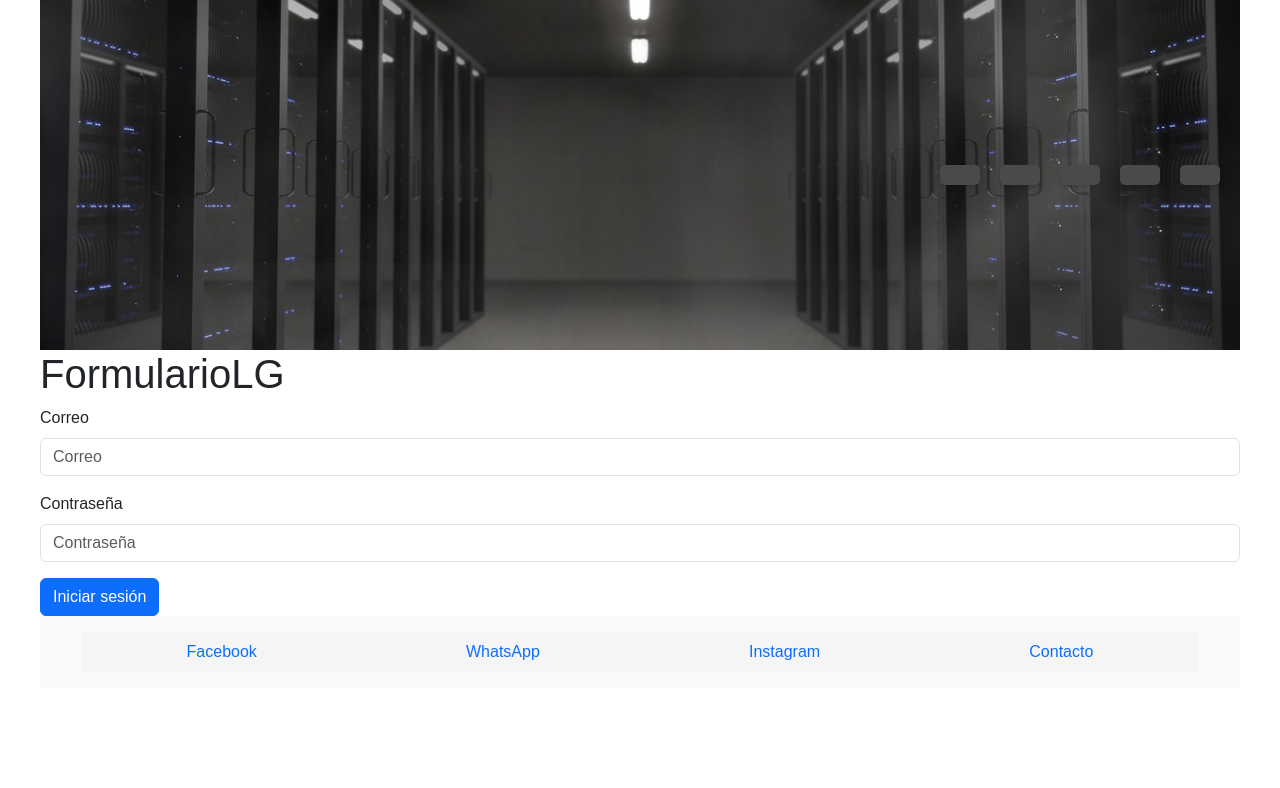
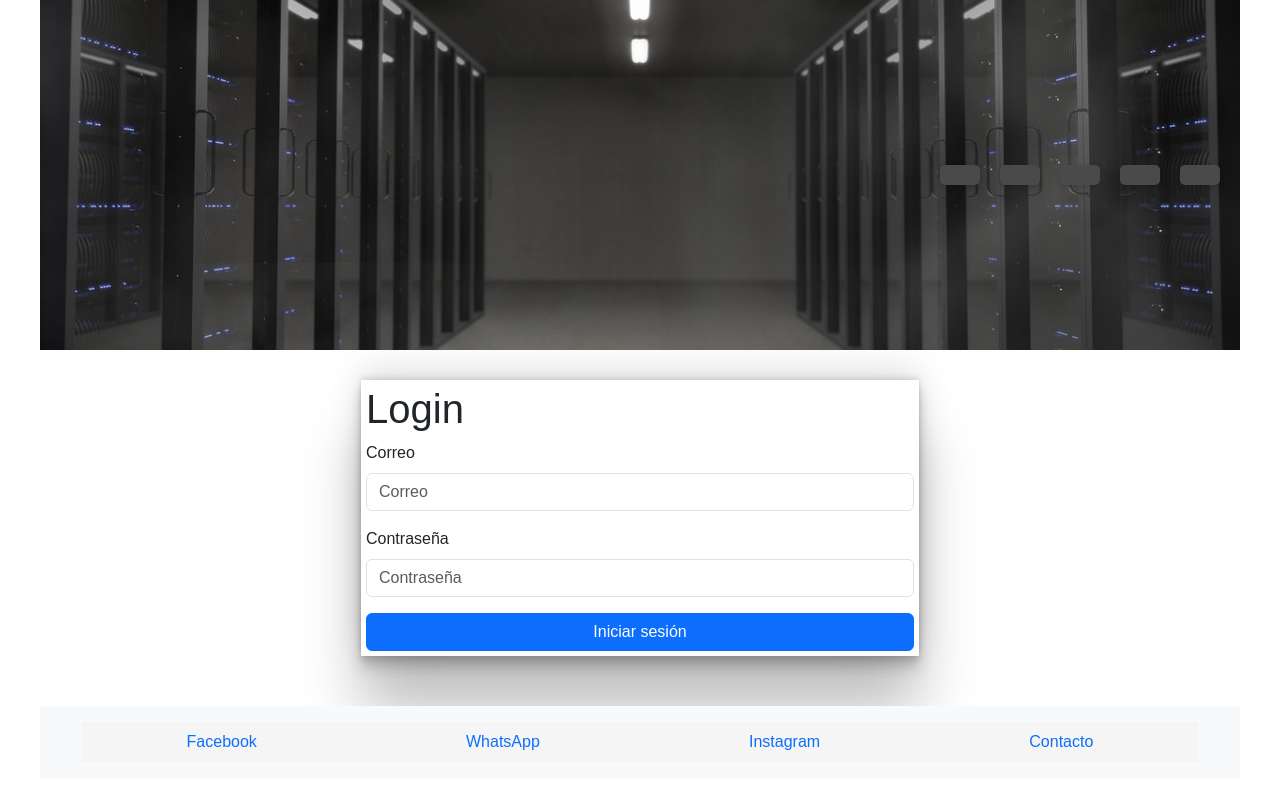
Before and after one commit to mdzp07/Proyecto-Final-FSJS, a React app: page /Login in a window 1280 px wide. Shown: the top 788 px of the page. Built offline with nearby package versions, Linux system fonts and the light colour scheme; no server answers; the HTML template or start-up script is replaced by a standard one.

Commit message:
se modifican vistas registro y login y se suman hover a las cartas

```diff
--- a/server.js
+++ b/server.js
@@ -104,14 +104,15 @@ app.post('/autenticar', async (req, res) => {
 
 app.post('/api/usuarios', async (req, res) => {
     try {
-        const { nombre, correo, clave } = req.body;
+        const { nombre, correo, clave, rol } = req.body; // Incluye el campo rol
         console.log(req.body);
-        const newUsuario = await createUsuario(nombre, correo, clave);
+        const newUsuario = await createUsuario(nombre, correo, clave, rol); // Pasa el rol a createUsuario
         res.json(newUsuario);
     } catch (err) {
         res.status(500).send(err.message);
     }
 });
+
 
 app.put('/api/usuarios/:id', async (req, res) => {
     try {
--- a/src/App.css
+++ b/src/App.css
@@ -115,6 +115,11 @@
   transition: all 0.3s ease;
 }
 
+.card:hover {
+  box-shadow: 0 2px 10px rgba(0, 0, 0, 0.25);
+  transform: scale(1.02);
+}
+
 
 .card-img-top{
   width: 100%;
@@ -210,3 +215,24 @@ justify-content: space-around;
   height: 100vh;
 
 }
+
+
+/*estilos formularios*/
+
+.contenedor-registro{
+  display: flex;
+  justify-content: space-between;
+  align-items: center;
+  margin-top: 50px;
+}
+
+.contenedor-formulario, .contenedor-formulariolg{
+  display: flex;
+  flex-direction: column;
+  width: 50%;
+  margin: 0 auto;
+  margin-top: 30px;
+  margin-bottom: 50px;
+  padding: 5px;
+  box-shadow: rgba(0, 0, 0, 0.25) 0px 54px 55px, rgba(0, 0, 0, 0.12) 0px -12px 30px, rgba(0, 0, 0, 0.12) 0px 4px 6px, rgba(0, 0, 0, 0.17) 0px 12px 13px, rgba(0, 0, 0, 0.09) 0px -3px 5px;
+}
--- a/src/App.jsx
+++ b/src/App.jsx
@@ -11,12 +11,10 @@ import Administrador from './components/AdminComponents/Administrador';
 import { StoreProvider } from './context/ContextAdm';
 import ContextProvider from './context/Context';
 
-
 function App() {
   return (
     <StoreProvider>
           <ContextProvider>
-
       <div className='App'>
         <Routes>
           <Route path='/' element={<Index />} />
@@ -28,7 +26,6 @@ function App() {
           <Route path='/Administrador' element={<Administrador />} />
         </Routes>
       </div>
-
       </ContextProvider>
 
     </StoreProvider>
--- a/src/components/Formulario.jsx
+++ b/src/components/Formulario.jsx
@@ -29,7 +29,8 @@ const Formulario = () => {
   };
 
   return (
-    <form onSubmit={handleSubmit}>
+    <div className="container contenedor-registro">
+    <form className='contenedor-formulario' onSubmit={handleSubmit}>
       <div className="mb-3">
         <label htmlFor="nombre" className="form-label">Nombre</label>
         <input type="text" className="form-control" id="nombre" value={nombre} onChange={(e) => setNombre(e.target.value)} placeholder="Nombre" />
@@ -44,6 +45,7 @@ const Formulario = () => {
       </div>
       <button type="submit" className="btn btn-primary">registrar usuario</button>
     </form>
+  </div>
   );
 };
 
--- a/src/components/FormularioLg.jsx
+++ b/src/components/FormularioLg.jsx
@@ -10,7 +10,7 @@ const FormularioLg = () => {
     e.preventDefault();
     try {
       console.log(correo, contrasena);
-      const response = await fetch('http://localhost:3001/autenticar', {
+      const response = await fetch('http://localhost:3000/autenticar', {
       method: 'POST',
       headers: {
         'Content-Type': 'application/json',
@@ -35,8 +35,9 @@ const FormularioLg = () => {
   };
 
     return (
-        <form onSubmit={handleSubmit}>
-        <h1>FormularioLG</h1>
+      <div className="container contenedor-registrolg">
+        <form className='contenedor-formulariolg' onSubmit={handleSubmit}>
+        <h1>Login</h1>
         <div className="mb-3">
           <label htmlFor="correo" className="form-label">Correo</label>
           <input type="email" className="form-control" id="correo" value={correo} onChange={(e) => setCorreo(e.target.value)} placeholder="Correo" />
@@ -47,6 +48,7 @@ const FormularioLg = () => {
         </div>
         <button type="submit" className="btn btn-primary">Iniciar sesión</button>
       </form>
+    </div>
     );
 }
 
--- a/src/components/Nav.jsx
+++ b/src/components/Nav.jsx
@@ -1,5 +1,6 @@
 import { Link } from 'react-router-dom';
 import 'bootstrap/dist/css/bootstrap.min.css';
+
 
 const Nav = () => {
     return (
```
Also changed, not shown: consultas.js (+4 -4 lines).
